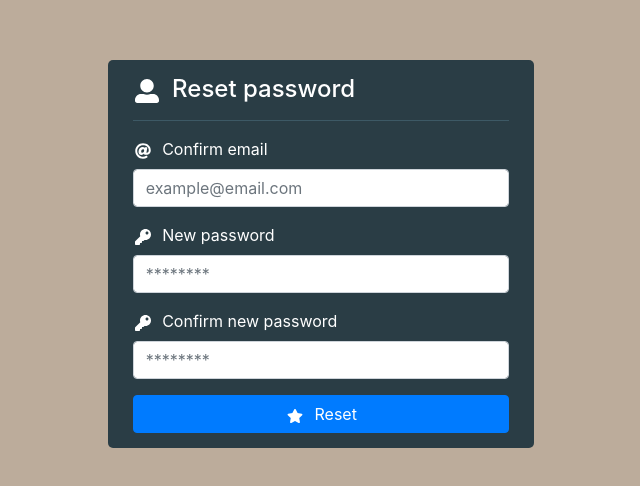
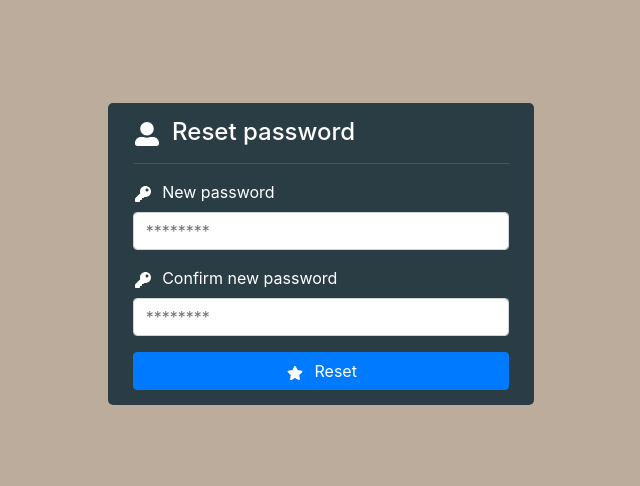
Before and after one commit to ronaldscruz/auth-reactjs, a React (Create React App) app: page /reset_password/1 in a window 1280 px wide. Shown: the part 146-632 px from the top of the page, without its empty margins (319-959 px from the left). Built offline with nearby package versions, Linux system fonts and the light colour scheme.

Commit message:
reset_password finalizado

```diff
--- a/src/pages/auth/reset_password/index.js
+++ b/src/pages/auth/reset_password/index.js
@@ -9,7 +9,7 @@ import {
 } from 'react-bootstrap'
 
 import {
-   FaKey, FaUserAlt, FaStar, FaAt
+   FaKey, FaUserAlt, FaStar
 } from 'react-icons/fa'
 
 import Info from '../../../components/Info'
@@ -30,23 +30,25 @@ export default class ResetPassword extends Component{
       document.title = "Reset Password"
    }
 
-   resetPwd(e){
+   async resetPwd(e){
       e.preventDefault()
 
       const form = Array.from(e.target.elements).map(inp => inp.value)
-      const [cEmail, newPwd, cNewPwd] = form
+      const [newPwd, cNewPwd] = form
 
       if(newPwd !== cNewPwd)
          return this.setState({infoReport: 'Passwords must match!'})
 
       try{
-         const response = axios.post(`http://auth-api-nodejs.herokuapp.com/auth/reset_password/${this.props.match.params.token}`, {
-            cEmail, newPwd
+         const response = await axios.post(`http://auth-api-nodejs.herokuapp.com/auth/reset_password/${this.props.match.params.token}/${this.props.match.params.userId}`, {
+            password: newPwd
          })
 
          this.setState({infoReport: response.data.ok, infoType: 'success'})
 
-         return this.props.history.push("/")
+         setTimeout(() => {
+            return this.props.history.push('/')
+         }, 1800)
       }catch(err){
          return this.setState({infoReport: err.response.data.error, infoType: 'error'})
       }
@@ -60,10 +62,6 @@ export default class ResetPassword extends Component{
                <hr></hr>
                <Info infoType={this.state.infoType} msg={this.state.infoReport} />
                <Form method="post" name="reset_password" onSubmit={this.resetPwd}>
-                  <Form.Group controlId="email">
-                     <Form.Label><FaAt/> Confirm email </Form.Label>
-                     <Form.Control type="email" name="email" placeholder="example@email.com" required></Form.Control>
-                  </Form.Group>
                   <Form.Group controlId="password">
                      <Form.Label><FaKey/> New password </Form.Label>
                      <Form.Control type="password" name="password" placeholder="********" required></Form.Control>
```
